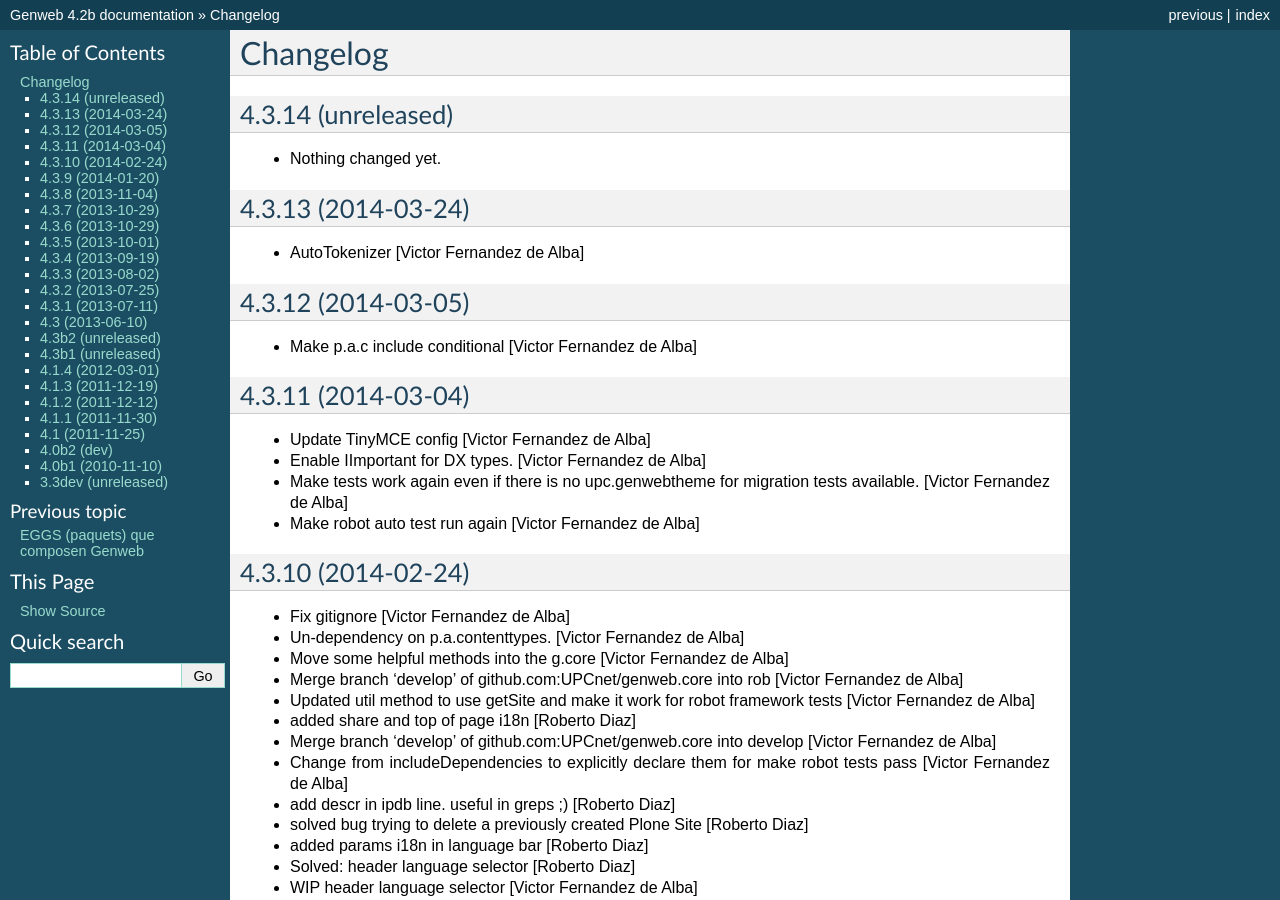
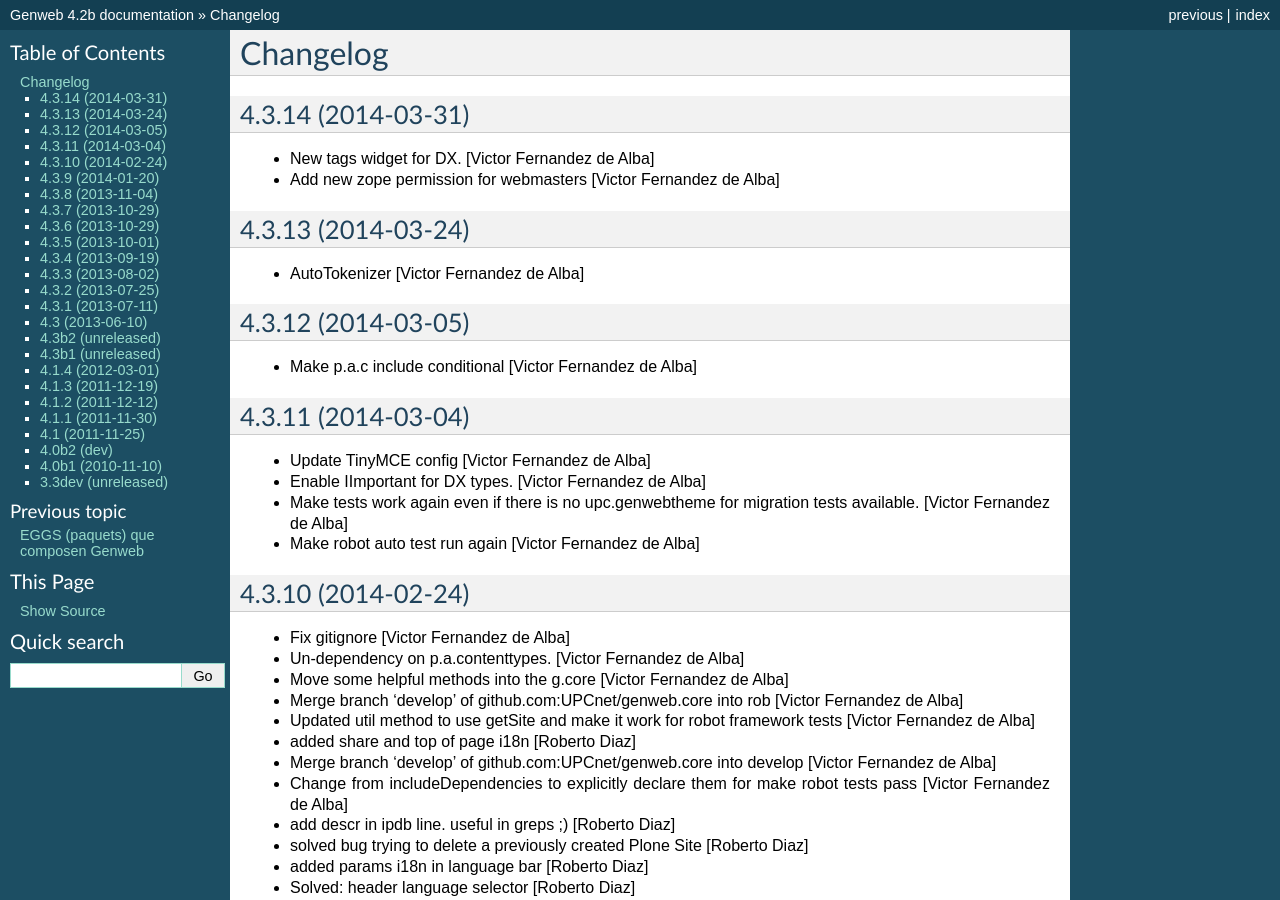
Before and after one commit to UPCnet/genweb.core, a Sphinx documentation site: the page built from docs/HISTORY.rst, in a window 1280 px wide and 900 px high. Built offline with Sphinx 7.4.7, drawn with Linux system fonts in a browser that asks for light colours.

Commit message:
Preparing release 4.3.14

```diff
--- a/docs/HISTORY.rst
+++ b/docs/HISTORY.rst
@@ -1,11 +1,11 @@
 Changelog
 =========
 
-4.3.14 (unreleased)
+4.3.14 (2014-03-31)
 -------------------
 
-- Nothing changed yet.
-
+* New tags widget for DX. [Victor Fernandez de Alba]
+* Add new zope permission for webmasters [Victor Fernandez de Alba]
 
 4.3.13 (2014-03-24)
 -------------------
--- a/setup.py
+++ b/setup.py
@@ -1,7 +1,7 @@
 from setuptools import setup, find_packages
 import os
 
-version = '4.3.14.dev0'
+version = '4.3.14'
 
 README = open("README.rst").read()
 HISTORY = open(os.path.join("docs", "HISTORY.rst")).read()
```
